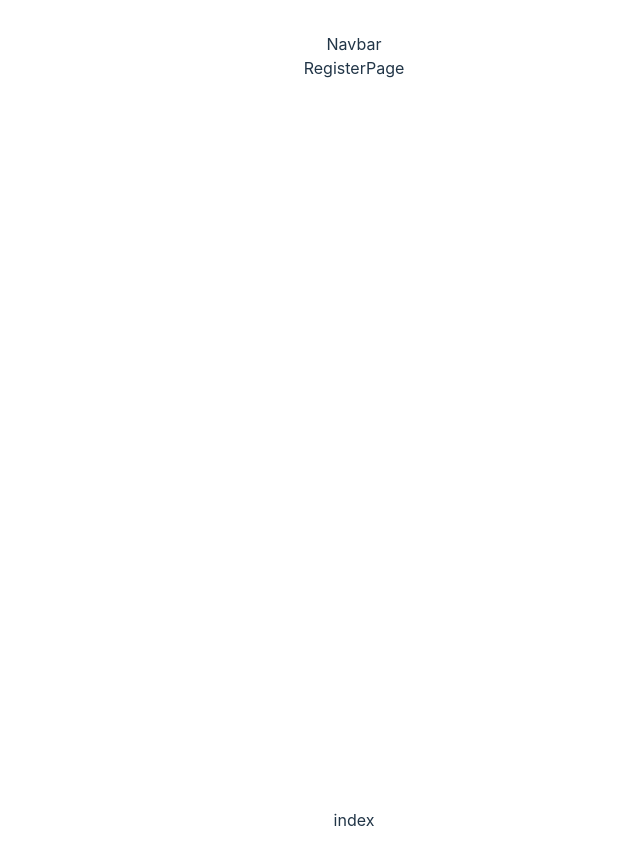
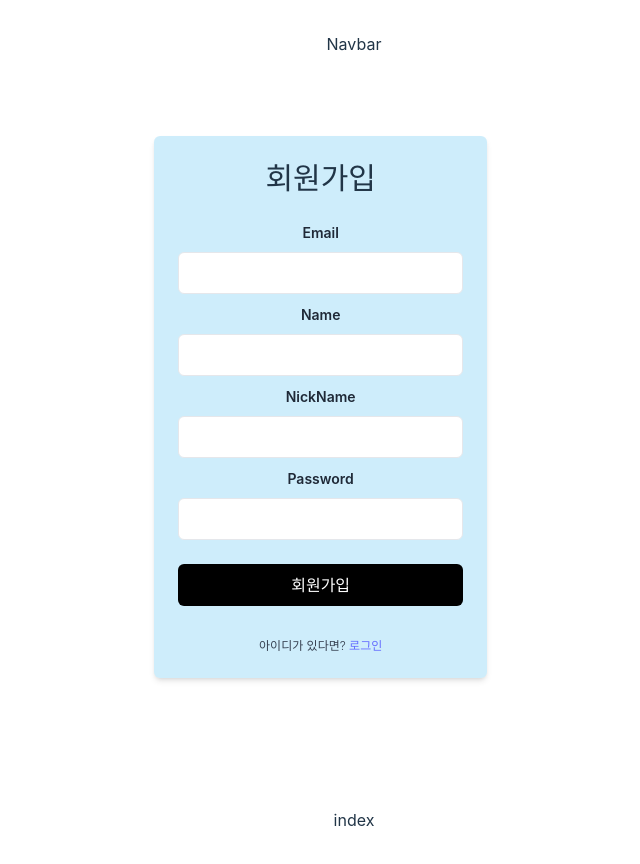
Before and after one commit to Team-CDP1-class/Frontend, a React (Vite) app: page /register in a window 1280 px wide. Shown: the whole page, without its empty margins (286-926 px from the left). Built offline with nearby package versions, Linux system fonts and the light colour scheme.

Commit message:
Feat: make registerPage

```diff
--- a/package.json
+++ b/package.json
@@ -14,8 +14,10 @@
     "@reduxjs/toolkit": "^1.9.7",
     "react": "^18.2.0",
     "react-dom": "^18.2.0",
+    "react-hook-form": "^7.47.0",
     "react-redux": "^8.1.3",
-    "react-router-dom": "^6.16.0"
+    "react-router-dom": "^6.16.0",
+    "redux-persist": "^6.0.0"
   },
   "devDependencies": {
     "@types/react": "^18.2.15",
--- a/src/pages/RegisterPage/index.jsx
+++ b/src/pages/RegisterPage/index.jsx
@@ -1,7 +1,130 @@
 import React from "react";
+import { useForm } from "react-hook-form";
 
 const RegisterPage = () => {
-  return <div>RegisterPage</div>;
+  const {
+    register,
+    handleSubmit,
+    formState: { errors },
+    reset,
+  } = useForm({ mode: "onChange" });
+  const onSubmit = ({ email, nickname, password, name }) => {
+    const body = {
+      email,
+      nickname,
+      name,
+      password,
+    };
+
+    reset();
+  };
+
+  const userEmail = {
+    required: "필수 필드입니다.",
+  };
+  const userName = {
+    required: "필수 필드입니다.",
+  };
+  const userNickName = {
+    required: "필수 필드입니다.",
+  };
+  const userPassword = {
+    required: "필수 필드입니다.",
+    minLength: {
+      value: 6,
+      message: "최소 6자입니다.",
+    },
+  };
+
+  return (
+    <section className="flex flex-col justify-center mt-20 max-w-[400px] m-auto">
+      <div className="p-6 bg-sky-500/20 rounded-md shadow-md">
+        <h1 className="text-3xl font-semibold text-center">회원가입</h1>
+        <form className="mt-6" onSubmit={handleSubmit(onSubmit)}>
+          <div className="mb-2">
+            <label htmlFor="email" className="text-sm font-semibold text-gray-800">
+              Email
+            </label>
+            <input
+              type="email"
+              id="email"
+              className="w-full px-4 py-2 mt-2 bg-white border rounded-md"
+              {...register("email", userEmail)}
+            />
+            {errors?.email && (
+              <div>
+                <span className="text-red-500">{errors.email.message}</span>
+              </div>
+            )}
+          </div>
+          <div className="mb-2">
+            <label htmlFor="name" className="text-sm font-semibold text-gray-800">
+              Name
+            </label>
+            <input
+              type="name"
+              id="name"
+              className="w-full px-4 py-2 mt-2 bg-white border rounded-md"
+              {...register("name", userName)}
+            />
+            {errors?.name && (
+              <div>
+                <span className="text-red-500">{errors.name.message}</span>
+              </div>
+            )}
+          </div>
+          <div className="mb-2">
+            <label htmlFor="nickname" className="text-sm font-semibold text-gray-800">
+              NickName
+            </label>
+            <input
+              type="nickname"
+              id="nickname"
+              className="w-full px-4 py-2 mt-2 bg-white border rounded-md"
+              {...register("nickname", userNickName)}
+            />
+            {errors?.name && (
+              <div>
+                <span className="text-red-500">{errors.name.message}</span>
+              </div>
+            )}
+          </div>
+          <div className="mb-2">
+            <label htmlFor="password" className="text-sm font-semibold text-gray-800">
+              Password
+            </label>
+            <input
+              type="password"
+              id="password"
+              className="w-full px-4 py-2 mt-2 bg-white border rounded-md"
+              {...register("password", userPassword)}
+            />
+            {errors?.password && (
+              <div>
+                <span className="text-red-500">{errors.password.message}</span>
+              </div>
+            )}
+          </div>
+
+          <div className="mt-6">
+            <button
+              type="submit"
+              className="w-full px-4 py-2 text-white duration-200 bg-black rounded-md hover:bg-gray-700"
+            >
+              회원가입
+            </button>
+          </div>
+
+          <p className="mt-8 text-xs font-light text-center text-gray-700">
+            아이디가 있다면?{" "}
+            <a href="/login" className="font-medium hover:underline">
+              로그인
+            </a>
+          </p>
+        </form>
+      </div>
+    </section>
+  );
 };
 
 export default RegisterPage;
```
Also changed, not shown: 1 other file (tests, documents, lock files or other folders).
